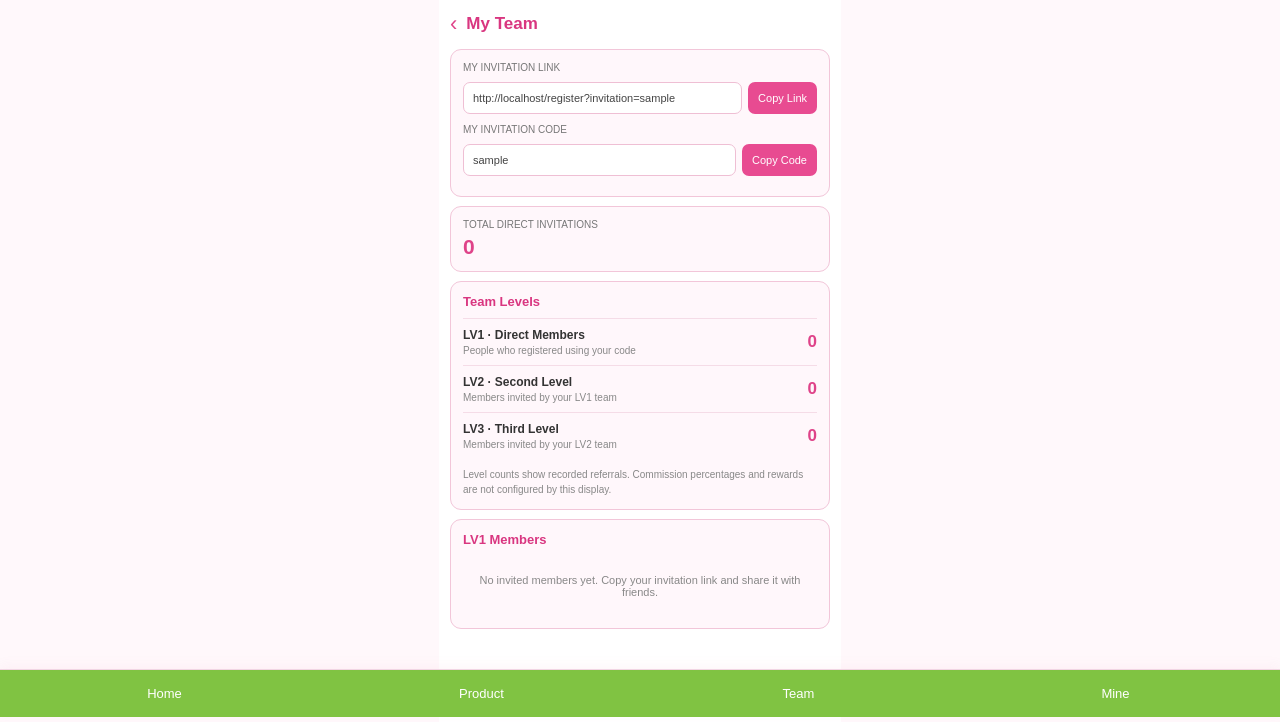
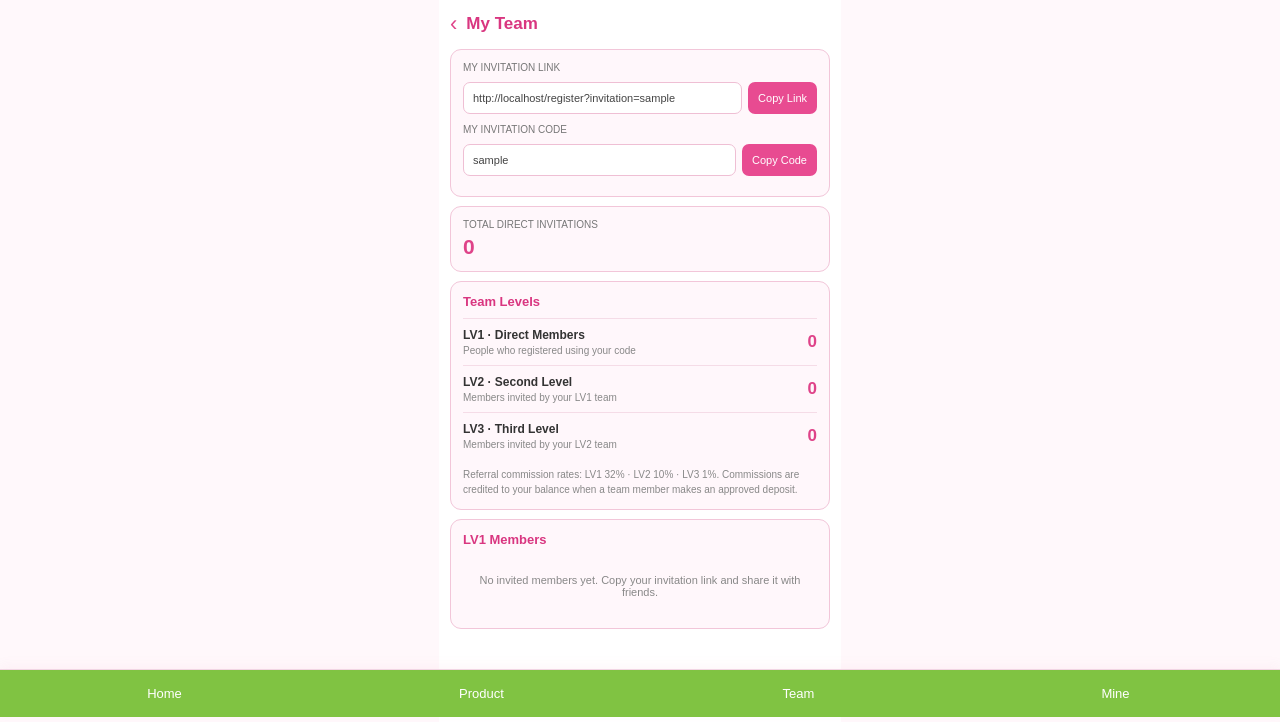
Before and after one commit to forextry298-del/TESLA, a Flask app: page /team in a window 1280 px wide. Shown: the part 83-805 px from the top of the page. Run offline with Flask 3, Linux system fonts and the light colour scheme; the visitor is signed in with stand-in values (Sample User, id 1); data comes from the database, SQL or seed files in the repository.

Commit message:
Fix dashboard text and show referral commissions

```diff
--- a/app.py
+++ b/app.py
@@ -707,7 +707,7 @@ def admin_approve_deposit(transaction_id):
                 )
 
                 current = txn["user_id"]
-                for level, rate in ((1, 0.34), (2, 0.10), (3, 0.01)):
+                for level, rate in ((1, 0.32), (2, 0.10), (3, 0.01)):
                     parent = db.execute("SELECT invited_by FROM users WHERE id=?", (current,)).fetchone()
                     if not parent or not parent["invited_by"]:
                         break
--- a/templates/dashboard.html
+++ b/templates/dashboard.html
@@ -178,4 +178,4 @@
 
 
 
-\n{% endblock %}
+{% endblock %}
--- a/templates/team.html
+++ b/templates/team.html
@@ -64,7 +64,7 @@
       <div><div class="level-name">LV3 · Third Level</div><div class="level-note">Members invited by your LV2 team</div></div>
       <div class="level-count">{{ level3_count }}</div>
     </div>
-    <div class="notice">Level counts show recorded referrals. Commission percentages and rewards are not configured by this display.</div>
+    <div class="notice">Referral commission rates: LV1 32% · LV2 10% · LV3 1%. Commissions are credited to your balance when a team member makes an approved deposit.</div>
   </div>
 
   <div class="team-card">
```
